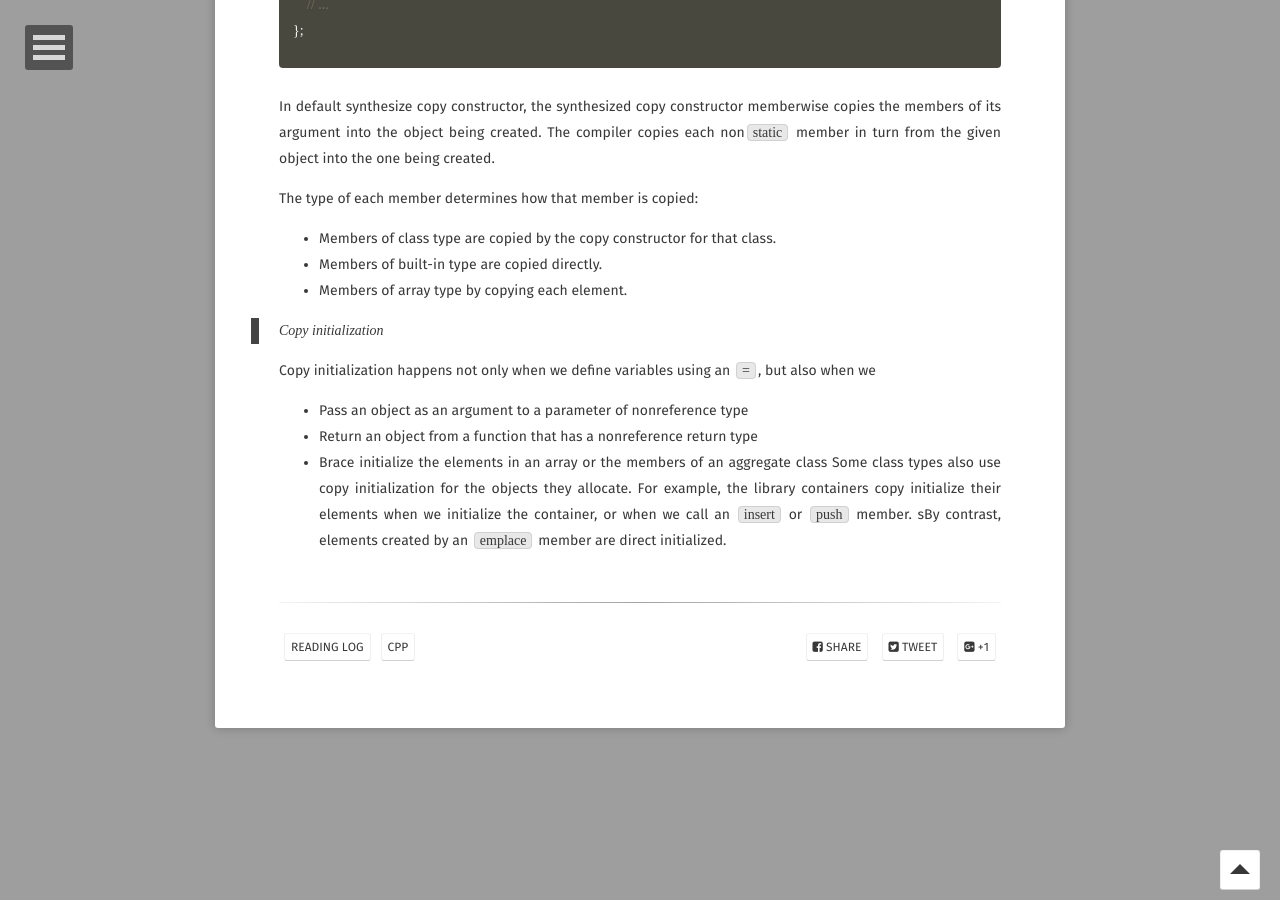
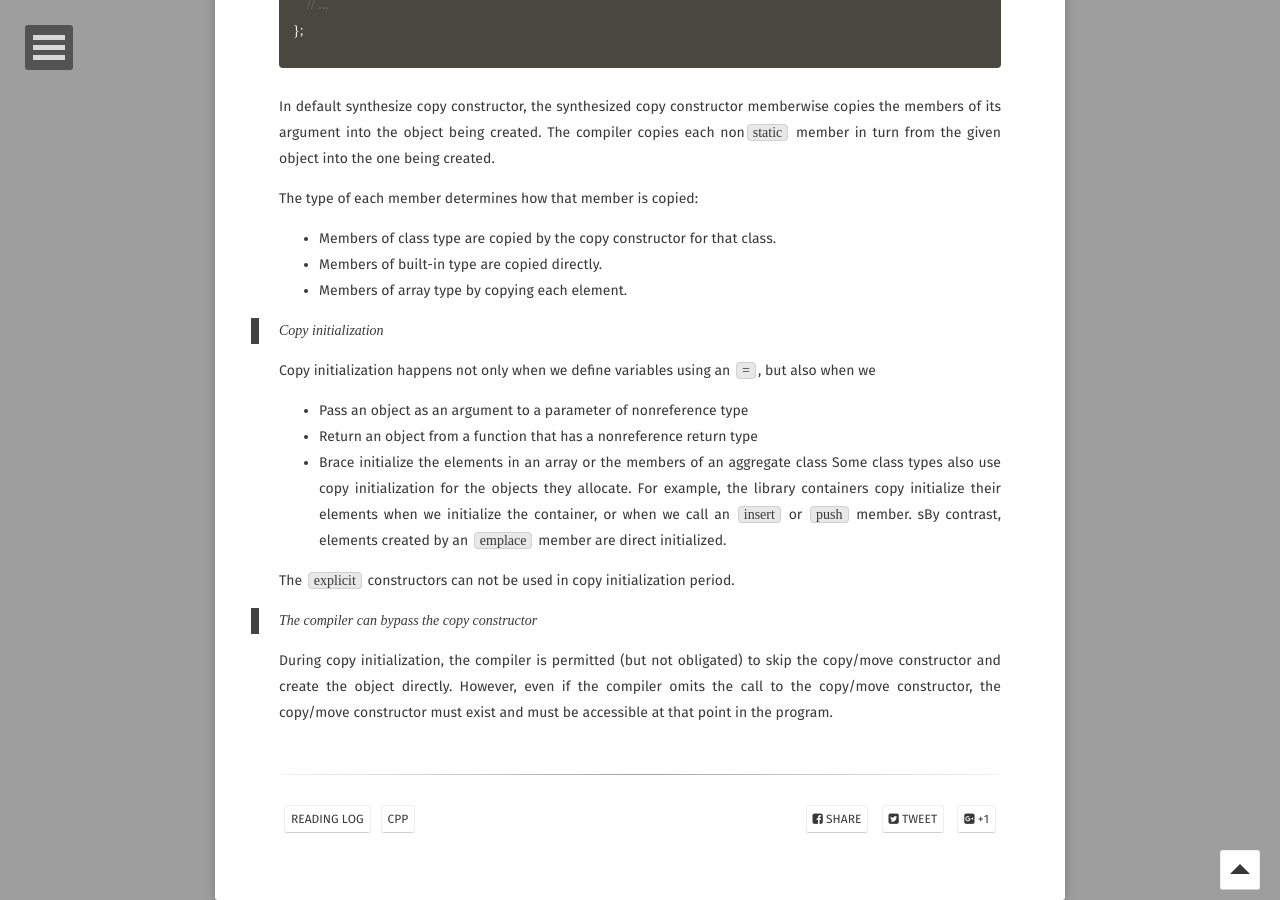
Before and after one commit to Planck35/planck35.github.io, a Jekyll site: the page built from _posts/2020-01-13-copy-control.md, in a window 1280 px wide and 900 px high, scrolled down 782 px. Built offline with Jekyll 4.4.1, drawn with Linux system fonts in a browser that asks for light colours; some web fonts are replaced; comment, search, counter and statistics services are not loaded.

Commit message:
update jekyll versioon

```diff
--- a/_posts/2020-01-13-copy-control.md
+++ b/_posts/2020-01-13-copy-control.md
@@ -35,3 +35,9 @@ Copy initialization happens not only when we define variables using an `=`, but
 *   Return an object from a function that has a nonreference return type
 *   Brace initialize the elements in an array or the members of an aggregate class
 Some class types also use copy initialization for the objects they allocate. For example, the library containers copy initialize their elements when we initialize the container, or when we call an `insert` or `push` member. sBy contrast, elements created by an `emplace` member are direct initialized.
+
+The `explicit` constructors can not be used in copy initialization period.
+
+> The compiler can bypass the copy constructor
+
+During copy initialization, the compiler is permitted (but not obligated) to skip the copy/move constructor and create the object directly. However, even if the compiler omits the call to the copy/move constructor, the copy/move constructor must exist and must be accessible at that point in the program.
```
